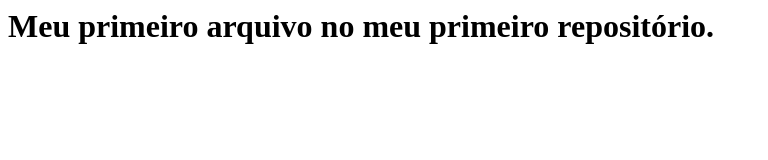
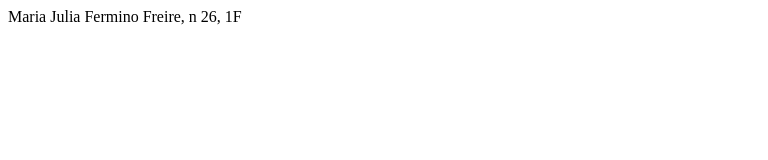
Before and after one commit to majuuff/primeiro-reposit-rio, a plain HTML site: page index.html in a window 1280 px wide. Shown: the whole page, without its empty margins (0-768 px from the left). Drawn offline with Linux system fonts and the light colour scheme.

Commit message:
Update index.html

```diff
--- a/index.html
+++ b/index.html
@@ -1,3 +1,6 @@
 <html>
-<h1>Meu primeiro arquivo no meu primeiro repositório.</h1>
+
+      Maria Julia Fermino Freire, n 26, 1F
+
+
   </html>
```
